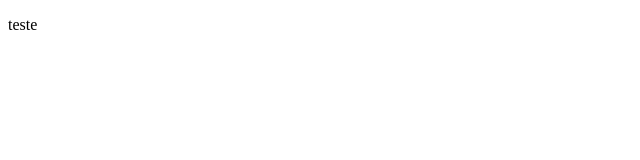
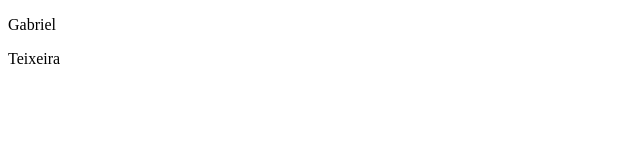
Before and after one commit to gabrielsteixeira/tete, a plain HTML site: page index.html in a window 1280 px wide. Shown: the full height of the page, 0-640 px from the left. Drawn offline with Linux system fonts and the light colour scheme.

Commit message:
mostra nome e sobrenome

```diff
--- a/index.html
+++ b/index.html
@@ -4,6 +4,7 @@
         <title>The Real King</title>
     </head>
     <body>
-        <p>teste</p>
+        <p>Gabriel</p>
+        <p>Teixeira</p>
     </body>
 </html>
```
